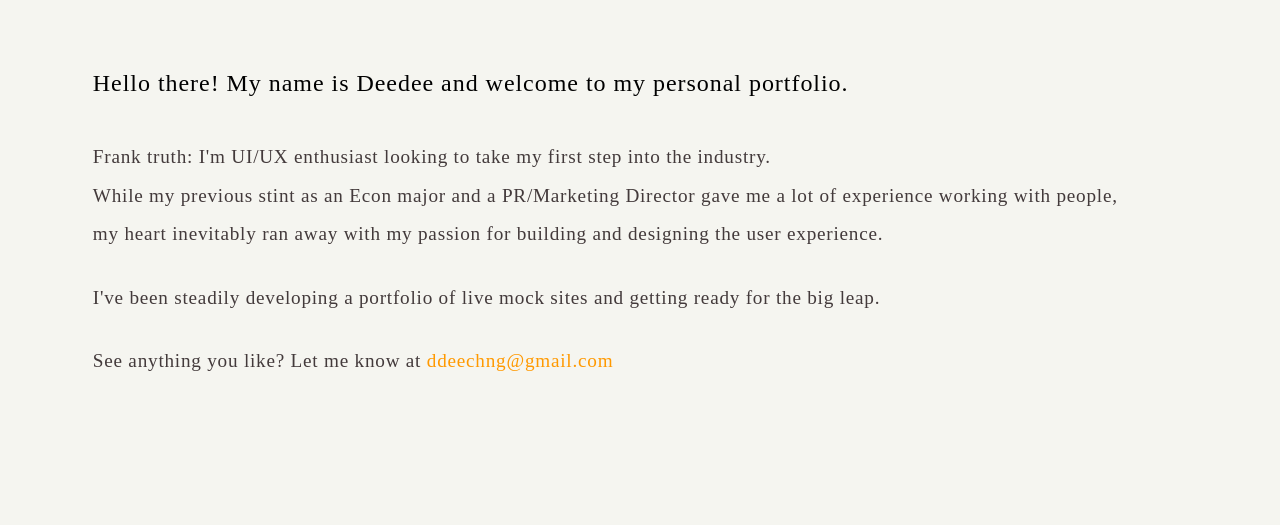
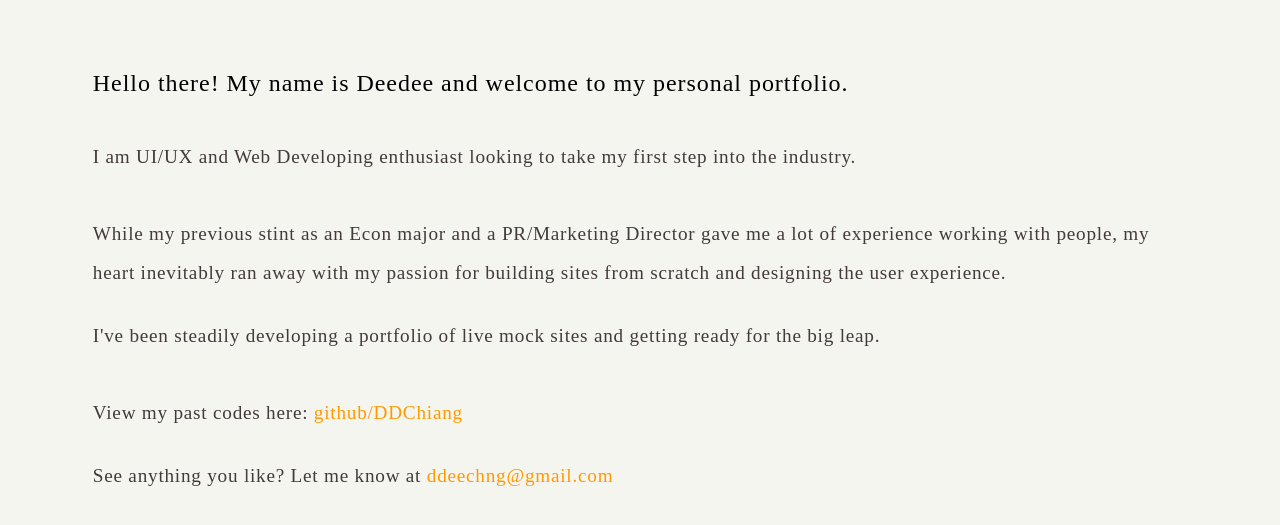
Before and after one commit to DDChiang/ddchiang, a PHP site: page /about.php in a window 1280 px wide. Shown: the part 68-593 px from the top of the page. Run offline with PHP 8.4, Linux system fonts and the light colour scheme; some libraries are stand-ins or nearby versions.

Commit message:
altered bio

```diff
--- a/about.php
+++ b/about.php
@@ -19,15 +19,16 @@
 	    Hello there! My name is Deedee and welcome to my personal portfolio.
 	   </div>
 	   <div class="blurb">
-	    Frank truth: I'm UI/UX enthusiast looking to take my first step into the industry.
-	    <br>
+	    I am UI/UX and Web Developing enthusiast looking to take my first step into the industry.
+	    <br><br>
 	    While my previous stint as an Econ major and a PR/Marketing Director gave me a lot of experience working with people,
-	    <br>my heart inevitably ran away with my passion for building and designing the user experience.
+	    my heart inevitably ran away with my passion for building sites from scratch and designing the user experience.
 	  </div>
 	   <div class="blurb">
 	    I've been steadily developing a portfolio of live mock sites and getting
 		ready for the big leap.
-
+		<br><br>
+		View my past codes here: <a target="_blank" id="email" href="https://github.com/DDChiang">github/DDChiang</a>
 	  </div>
 	  <div class="blurb">
 	    See anything you like? Let me know at <a id="email" href="mailto:ddeechng@gmail.com">ddeechng@gmail.com</a>
```
